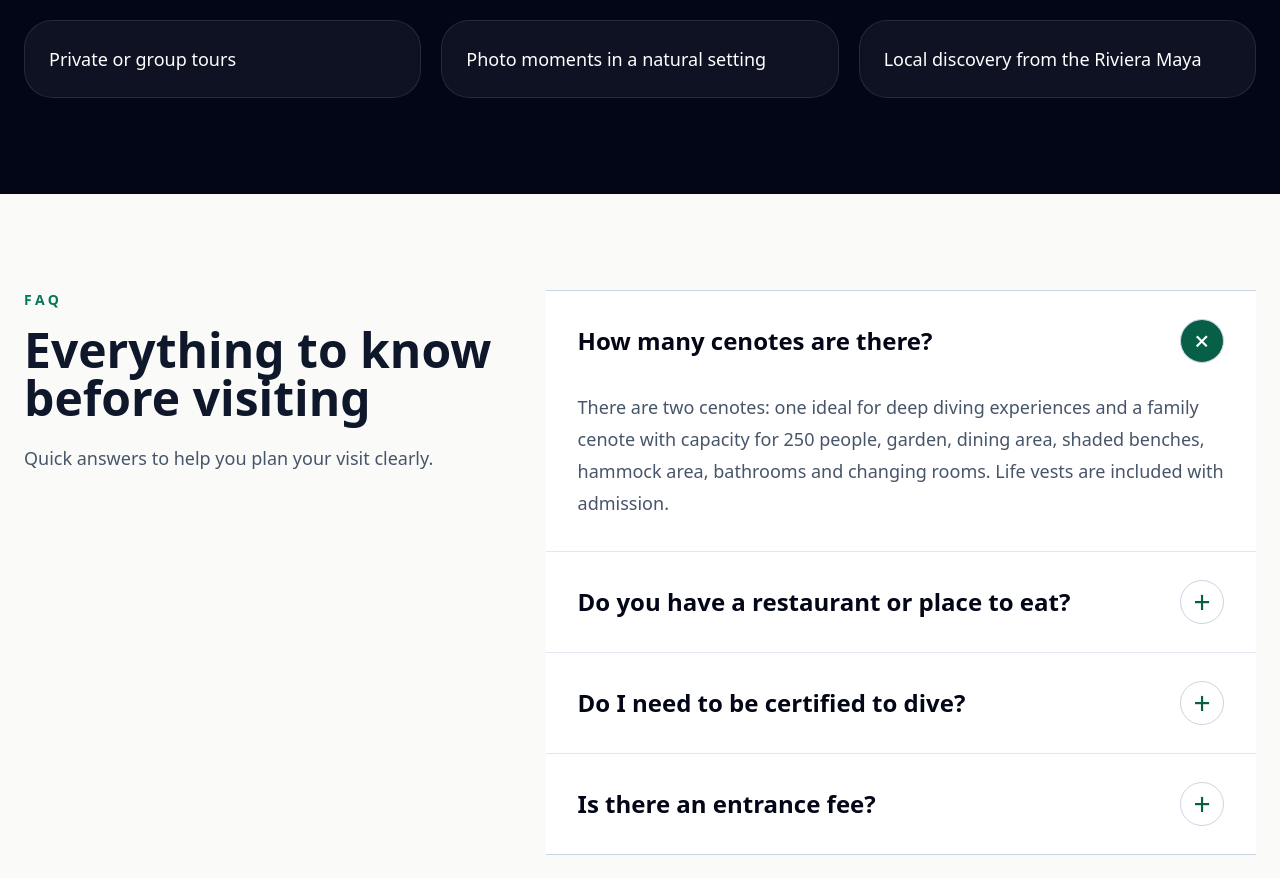
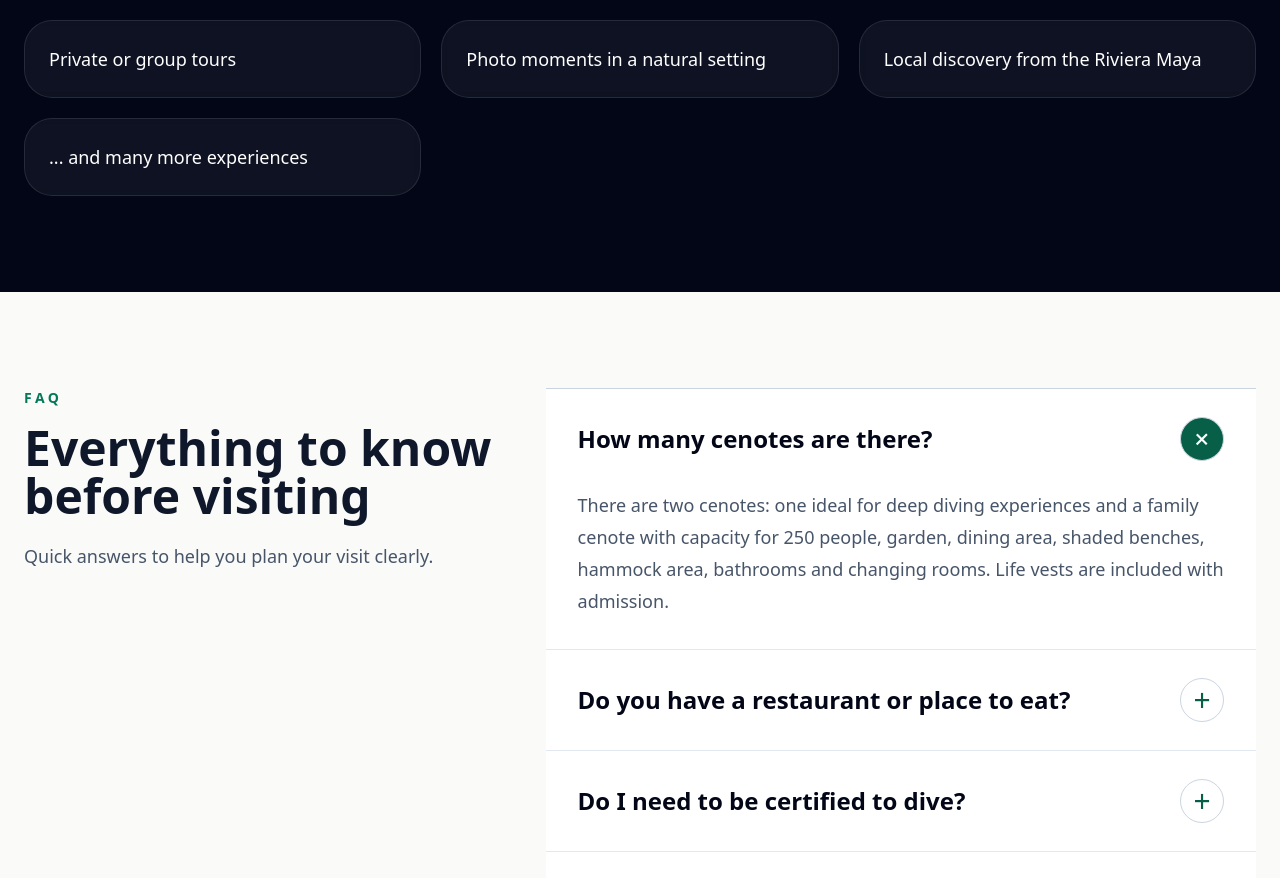
Before and after one commit to o7digital/cenotes, a Next.js app: page / in a window 1280 px wide. Shown: the part 2463-3341 px from the top of the page. Built offline with nearby package versions, Linux system fonts and the light colour scheme.

Commit message:
Add more experiences item

```diff
--- a/src/PuertoMorelosCenotesTemplate.tsx
+++ b/src/PuertoMorelosCenotesTemplate.tsx
@@ -45,6 +45,7 @@ const experiencesByLang = {
     "Tours privados o en grupo",
     "Momentos para fotos en un entorno natural",
     "Descubrimiento local desde la Riviera Maya",
+    "... y muchas más experiencias",
   ],
   en: [
     "Freshwater swimming",
@@ -53,6 +54,7 @@ const experiencesByLang = {
     "Private or group tours",
     "Photo moments in a natural setting",
     "Local discovery from the Riviera Maya",
+    "... and many more experiences",
   ],
 } as const;
 
```
